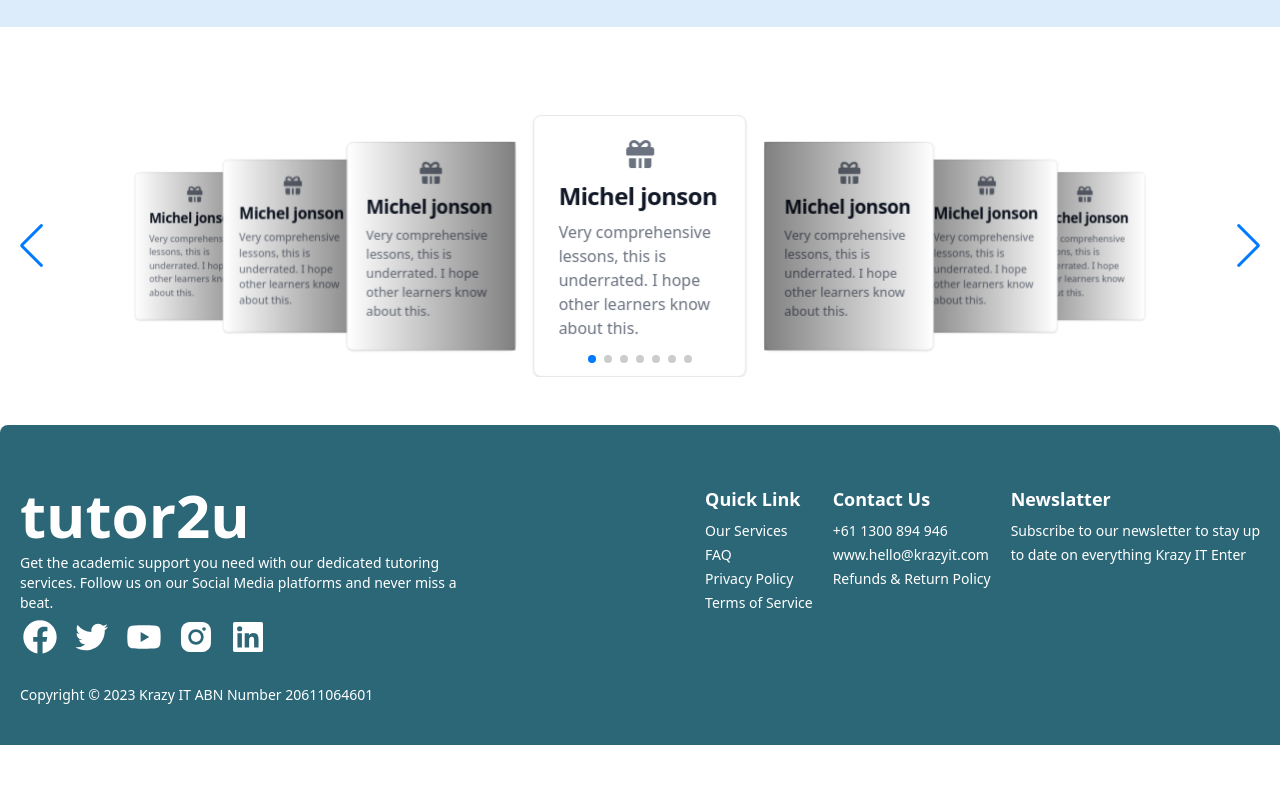
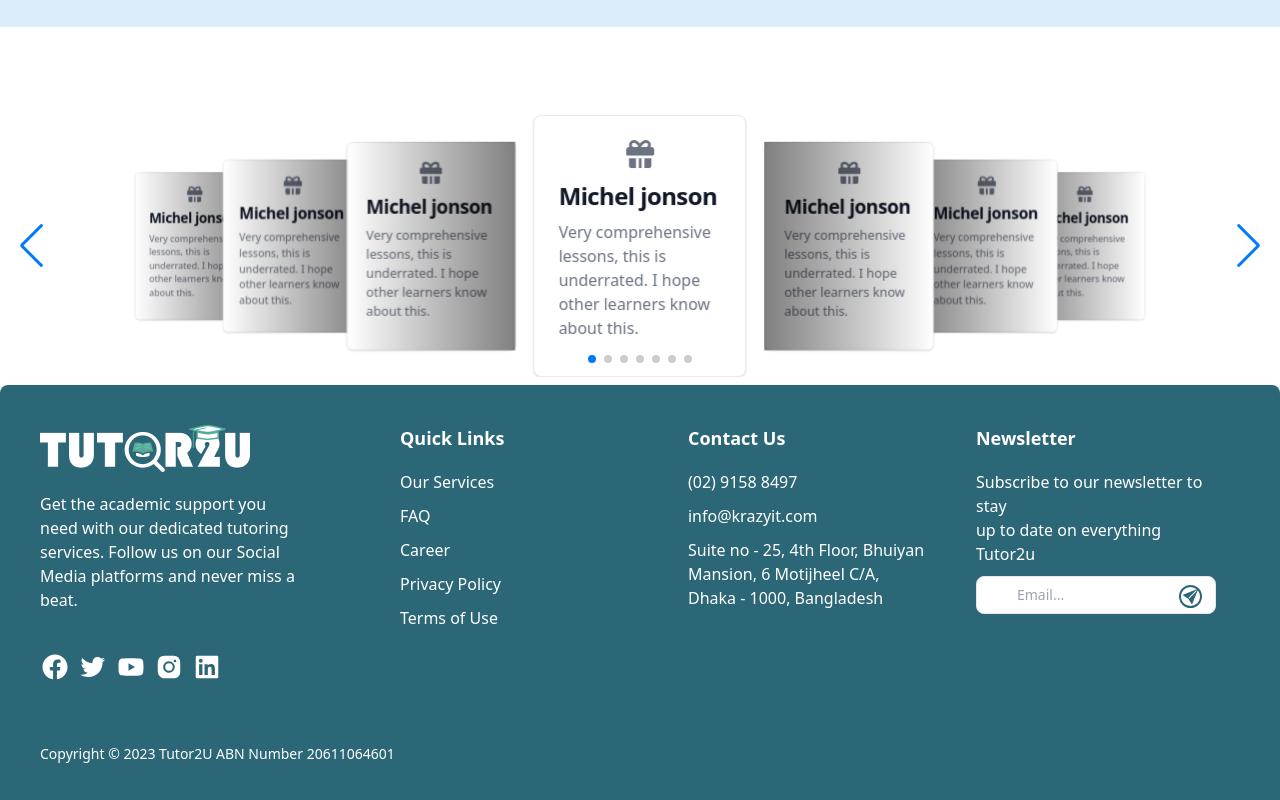
Before and after one commit to krazytofayel/tutor2u, a React (Vite) app: page / in a window 1280 px wide. Shown: the part 2704-3504 px from the top of the page. Before the commit the page ends 3449 px from the top, so only its background shows below. Built offline with nearby package versions, Linux system fonts and the light colour scheme; the HTML template or start-up script is replaced by a standard one.

Commit message:
Created footer

```diff
--- a/src/Components/SharedComponents/Footer/Footer.jsx
+++ b/src/Components/SharedComponents/Footer/Footer.jsx
@@ -1,13 +1,16 @@
 import Link from '../Data/Footerdata/footerdata.json'
 import { BiLogoFacebookCircle, BiLogoTwitter, BiLogoYoutube, BiLogoInstagramAlt, BiLogoLinkedinSquare } from 'react-icons/bi';
+import { BsSendFill } from 'react-icons/bs'
+
+import FooterlogoImg from "../../../assets/images/navbar/white-footer-logo.png";
 
 const Footer = () => {
 	return (
 		<>
 			<div className="w-full  h-full  pb-5 bg-[#2c6777] text-white px-5 rounded-t-lg ">
-				<div className="container mx-auto h-full pt-10 mt-10  my-5 text-white ">
+				{/* <div className="container mx-auto h-full pt-10 mt-10  my-5 text-white ">
 
-					{/* footer row 2 */}
+
 					<div className="flex justify-between  flex-wrap  flex-col md:flex-row gap-5 my-5">
 						<div>
 							<h1 className="text-6xl font-bold mb-2">tutor2u</h1>
@@ -44,20 +47,123 @@ const Footer = () => {
 									);
 								})}
 						</div>
-						{/* <div className="">
-						<h1 className="text-lg font-bold mb-2">We Accept Only</h1>
-						<div className="text-sm">
-							<img
-								className="w-full h-10 rounded-md"
-								src="https://1.bp.blogspot.com/-tUK62uY5mZ4/YSDZQZa7P6I/AAAAAAAAC_E/rrEtW5Xv7zY8lRQpQfSYJF4h0cZzF-tkQCLcBGAsYHQ/s1614/YouTube%2Bvideo%2Bboostpromotion%2Bbuy%2BViews%2Blow%2Bprice%2Bin%2BBangladesh%2Bget%2B10%2525%2Bfree.png"
-								alt="Sunset in the mountains"
-							/>
-						</div>
-					</div> */}
+
 					</div>
 
 					<div className="text-sm my-3 text-start">
 						<span>Copyright © 2023 Krazy IT ABN Number 20611064601 </span>
+					</div>
+				</div> */}
+
+
+
+
+
+				<div
+					class="container px-5 py-10 mx-auto flex md:items-center lg:items-start md:flex-row md:flex-nowrap flex-wrap flex-col">
+					<div class="w-64 flex-shrink-0 md:mx-0 mx-auto text-center md:text-left">
+						<img src={FooterlogoImg} alt=" main logo" class=" " />
+						<p class="my-3 text-[16px] text-white mt-5 mb-10">Get the academic support you need with our dedicated tutoring services. Follow us on our Social Media platforms and never miss a beat.
+						</p>
+
+						<span class="inline-flex sm:ml-auto sm:mt-0 mt-2 justify-center sm:justify-start space-x-2">
+							<BiLogoFacebookCircle size={30} />
+
+							<BiLogoTwitter size={30} />
+
+							<BiLogoYoutube size={30} />
+
+							<BiLogoInstagramAlt size={30} />
+							<BiLogoLinkedinSquare size={30} />
+
+						</span>
+					</div>
+					<div class="flex-grow flex flex-wrap md:pl-20 -mb-10 md:mt-0 mt-10 md:text-left text-center">
+						<div class="lg:w-2/6 md:w-1/2 w-full px-6">
+							<h2 class=" mb-[18px]  text-[#FFFFFF] text-[18px] font-bold select-none">Quick Links</h2>
+							<nav class="list-none mb-10">
+								<ul class="flex flex-col gap-[10px] text-[#FFFFFF]">
+									<a class="hover:underline" href="">
+										<li>Our Services</li>
+									</a>
+									<a class="hover:underline" href="">
+										<li>FAQ</li>
+									</a>
+									<a class="hover:underline" href="">
+										<li>Career</li>
+									</a>
+									<a class="hover:underline" href="">
+										<li>Privacy Policy</li>
+									</a>
+									<a class="hover:underline" href="">
+										<li>Terms of Use </li>
+									</a>
+
+								</ul>
+							</nav>
+						</div>
+						<div class="lg:w-2/6 md:w-1/2 w-full px-6">
+							<h2 class="mb-[18px]  text-[#FFFFFF] text-[18px] font-bold select-none">Contact Us</h2>
+							<nav class="list-none mb-10">
+								<ul class="flex flex-col gap-[10px] text-[#FFFFFF]">
+									<a class="hover:underline" href="#">
+										<li>(02) 9158 8497</li>
+									</a>
+									<a class="hover:underline" href="#">
+										<li>info@krazyit.com</li>
+									</a>
+									<a class="hover:underline" href="#">
+										<li>Suite no - 25, 4th Floor, Bhuiyan Mansion, 6 Motijheel C/A, Dhaka - 1000, Bangladesh
+										</li>
+									</a>
+								</ul>
+							</nav>
+						</div>
+						<div class="lg:w-2/6 md:w-1/2 w-full px-6">
+							<h2 class="mb-[18px]  text-[#FFFFFF] text-[18px] font-bold select-none">Newsletter</h2>
+							<nav class="list-none mb-10">
+
+								<ul class="flex flex-col gap-[10px] text-[#FFFFFF]">
+
+									<p>Subscribe to our newsletter to stay<br /> up to date on everything Tutor2u
+
+									</p>
+
+
+
+									<div >
+
+
+										<form>
+											<label for="default-search" class="mb-2 text-sm font-medium text-gray-900 sr-only ">Search</label>
+											<div class="relative">
+												<div class="absolute inset-y-0 left-0 flex items-center  pointer-events-none">
+
+												</div>
+												<input type="email" id="default-search" class="block w-full p-2 pl-10 text-sm text-gray-900 border  rounded-lg bg-white " placeholder="Email..." required />
+												<button type="submit" class=" absolute right-3.5 bottom-1.5 border-2 border-[#2c6777] rounded-full p-0.5">
+													<BsSendFill size={15} color='#2c6777' />
+												</button>
+											</div>
+										</form>
+
+
+									</div>
+
+
+
+								</ul>
+							</nav>
+						</div>
+
+					</div>
+				</div>
+				<div class="bg-[#2c6777]">
+					<div class="container mx-auto py-4 px-5 flex flex-wrap flex-col sm:flex-row">
+						<p class="text-white  text-sm text-center sm:text-left">Copyright © 2023 Tutor2U ABN Number 20611064601
+
+						</p>
+
 					</div>
 				</div>
 			</div>
```
Also changed, not shown: src/assets/images/navbar/white-footer-logo.png (added).
